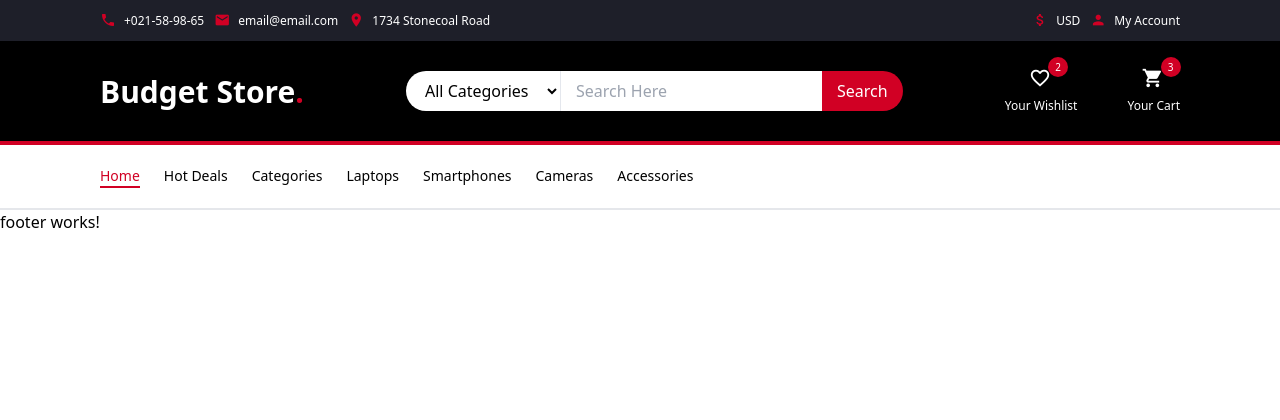
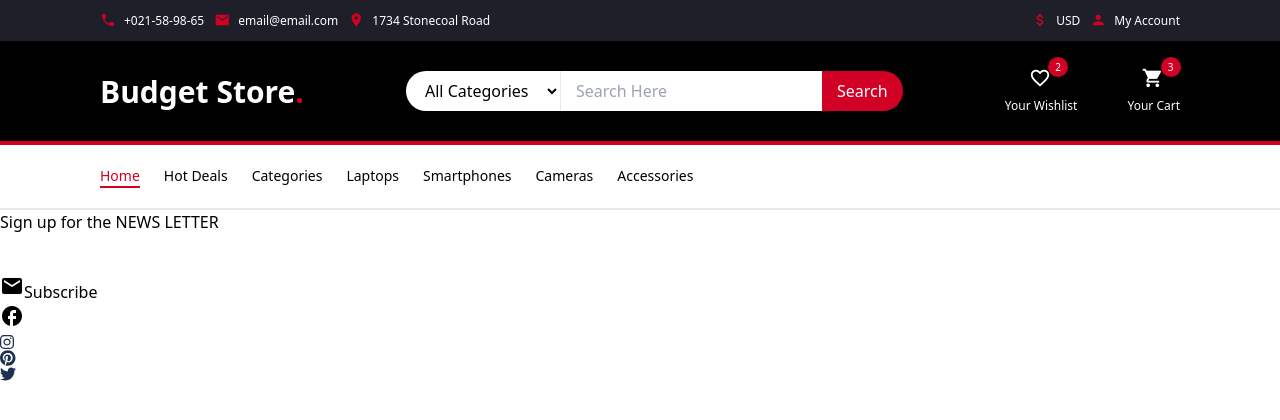
Before and after one commit to Biki101/budget-store, an Angular app: page / in a window 1280 px wide. Shown: the top 420 px of the page. Built offline with nearby package versions, Linux system fonts and the light colour scheme.

Commit message:
added html to newsletter footer

```diff
--- a/src/app/components/footer/footer.component.html
+++ b/src/app/components/footer/footer.component.html
@@ -1 +1,50 @@
-<p>footer works!</p>
+<!-- ----------- News letter ------- -->
+<div>
+  <div>Sign up for the <span>NEWS LETTER</span></div>
+  <div>
+    <input type="text" class="form-input" />
+    <div>
+      <mat-icon> email</mat-icon>
+      <span>Subscribe</span>
+    </div>
+    <mat-icon>facebook</mat-icon>
+    <svg
+      xmlns="http://www.w3.org/2000/svg"
+      height="16"
+      width="14"
+      viewBox="0 0 448 512"
+    >
+      <path
+        opacity="1"
+        fill="#1E3050"
+        d="M224.1 141c-63.6 0-114.9 51.3-114.9 114.9s51.3 114.9 114.9 114.9S339 319.5 339 255.9 287.7 141 224.1 141zm0 189.6c-41.1 0-74.7-33.5-74.7-74.7s33.5-74.7 74.7-74.7 74.7 33.5 74.7 74.7-33.6 74.7-74.7 74.7zm146.4-194.3c0 14.9-12 26.8-26.8 26.8-14.9 0-26.8-12-26.8-26.8s12-26.8 26.8-26.8 26.8 12 26.8 26.8zm76.1 27.2c-1.7-35.9-9.9-67.7-36.2-93.9-26.2-26.2-58-34.4-93.9-36.2-37-2.1-147.9-2.1-184.9 0-35.8 1.7-67.6 9.9-93.9 36.1s-34.4 58-36.2 93.9c-2.1 37-2.1 147.9 0 184.9 1.7 35.9 9.9 67.7 36.2 93.9s58 34.4 93.9 36.2c37 2.1 147.9 2.1 184.9 0 35.9-1.7 67.7-9.9 93.9-36.2 26.2-26.2 34.4-58 36.2-93.9 2.1-37 2.1-147.8 0-184.8zM398.8 388c-7.8 19.6-22.9 34.7-42.6 42.6-29.5 11.7-99.5 9-132.1 9s-102.7 2.6-132.1-9c-19.6-7.8-34.7-22.9-42.6-42.6-11.7-29.5-9-99.5-9-132.1s-2.6-102.7 9-132.1c7.8-19.6 22.9-34.7 42.6-42.6 29.5-11.7 99.5-9 132.1-9s102.7-2.6 132.1 9c19.6 7.8 34.7 22.9 42.6 42.6 11.7 29.5 9 99.5 9 132.1s2.7 102.7-9 132.1z"
+      />
+    </svg>
+
+    <svg
+      xmlns="http://www.w3.org/2000/svg"
+      height="16"
+      width="15.5"
+      viewBox="0 0 496 512"
+    >
+      <path
+        opacity="1"
+        fill="#1E3050"
+        d="M496 256c0 137-111 248-248 248-25.6 0-50.2-3.9-73.4-11.1 10.1-16.5 25.2-43.5 30.8-65 3-11.6 15.4-59 15.4-59 8.1 15.4 31.7 28.5 56.8 28.5 74.8 0 128.7-68.8 128.7-154.3 0-81.9-66.9-143.2-152.9-143.2-107 0-163.9 71.8-163.9 150.1 0 36.4 19.4 81.7 50.3 96.1 4.7 2.2 7.2 1.2 8.3-3.3 .8-3.4 5-20.3 6.9-28.1 .6-2.5 .3-4.7-1.7-7.1-10.1-12.5-18.3-35.3-18.3-56.6 0-54.7 41.4-107.6 112-107.6 60.9 0 103.6 41.5 103.6 100.9 0 67.1-33.9 113.6-78 113.6-24.3 0-42.6-20.1-36.7-44.8 7-29.5 20.5-61.3 20.5-82.6 0-19-10.2-34.9-31.4-34.9-24.9 0-44.9 25.7-44.9 60.2 0 22 7.4 36.8 7.4 36.8s-24.5 103.8-29 123.2c-5 21.4-3 51.6-.9 71.2C65.4 450.9 0 361.1 0 256 0 119 111 8 248 8s248 111 248 248z"
+      />
+    </svg>
+    <svg
+      xmlns="http://www.w3.org/2000/svg"
+      height="16"
+      width="16"
+      viewBox="0 0 512 512"
+    >
+      <path
+        opacity="1"
+        fill="#1E3050"
+        d="M459.4 151.7c.3 4.5 .3 9.1 .3 13.6 0 138.7-105.6 298.6-298.6 298.6-59.5 0-114.7-17.2-161.1-47.1 8.4 1 16.6 1.3 25.3 1.3 49.1 0 94.2-16.6 130.3-44.8-46.1-1-84.8-31.2-98.1-72.8 6.5 1 13 1.6 19.8 1.6 9.4 0 18.8-1.3 27.6-3.6-48.1-9.7-84.1-52-84.1-103v-1.3c14 7.8 30.2 12.7 47.4 13.3-28.3-18.8-46.8-51-46.8-87.4 0-19.5 5.2-37.4 14.3-53 51.7 63.7 129.3 105.3 216.4 109.8-1.6-7.8-2.6-15.9-2.6-24 0-57.8 46.8-104.9 104.9-104.9 30.2 0 57.5 12.7 76.7 33.1 23.7-4.5 46.5-13.3 66.6-25.3-7.8 24.4-24.4 44.8-46.1 57.8 21.1-2.3 41.6-8.1 60.4-16.2-14.3 20.8-32.2 39.3-52.6 54.3z"
+      />
+    </svg>
+  </div>
+</div>
+<!-- ----------- News letter End ------- -->
```
Also changed, not shown: src/app/app.module.ts (+3 -6 lines), src/app/components/footer/footer.module.ts (added, +11 -0 lines).
